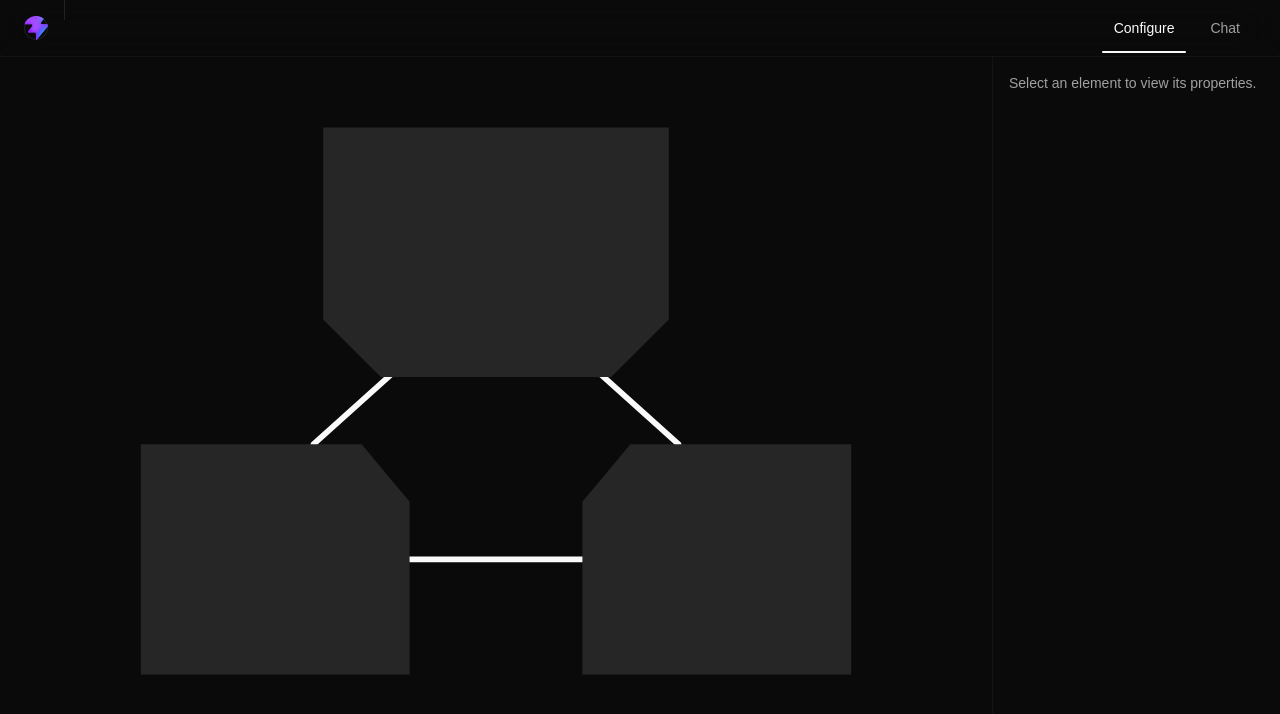
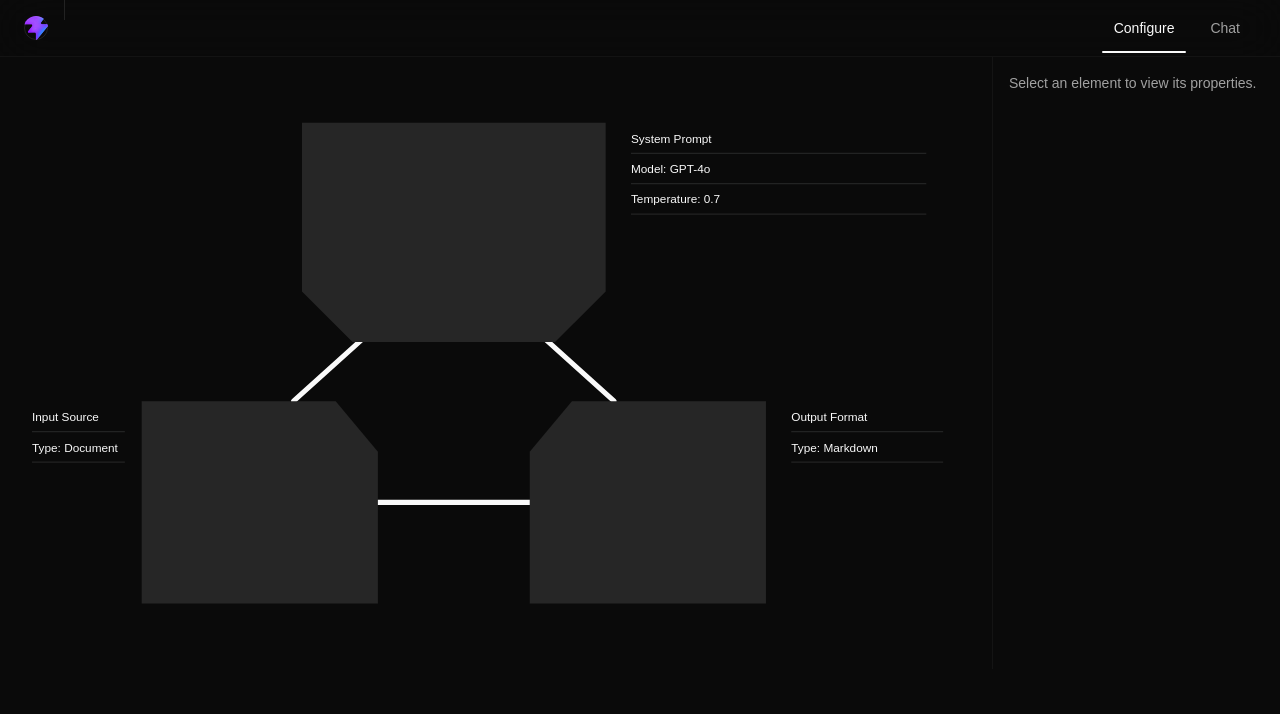
Before and after one commit to kennethyandell/cloudhacks2026, a React (Vite) app: page /configure in a window 1280 px wide. Shown: the top 714 px of the page. Built offline with nearby package versions, Linux system fonts and the light colour scheme.

Commit message:
Add text fields

```diff
--- a/src/components/configure/flow-canvas.tsx
+++ b/src/components/configure/flow-canvas.tsx
@@ -3,27 +3,78 @@ import { cn } from "@/lib/utils"
 
 export type FlowNodeId = "top" | "bottom-left" | "bottom-right"
 
+type NodeTextLines = string[]
+
 type FlowCanvasProps = {
   onNodeClick?: (nodeId: FlowNodeId) => void
   selectedNode?: FlowNodeId | null
+  nodeTexts?: Partial<Record<FlowNodeId, NodeTextLines>>
 }
 
-export function FlowCanvas({ onNodeClick, selectedNode }: FlowCanvasProps) {
+function TextLines({
+  lines,
+  x,
+  y,
+  width,
+  lineHeight = 36,
+}: {
+  lines: string[]
+  x: number
+  y: number
+  width: number
+  lineHeight?: number
+}) {
+  return (
+    <g>
+      {lines.map((text, i) => {
+        const lineY = y + i * lineHeight
+        return (
+          <g key={i}>
+            <text
+              x={x}
+              y={lineY}
+              className="fill-foreground"
+              fontSize="14"
+              fontFamily="var(--font-sans)"
+              dominantBaseline="middle"
+            >
+              {text}
+            </text>
+            <line
+              x1={x}
+              y1={lineY + lineHeight * 0.45}
+              x2={x + width}
+              y2={lineY + lineHeight * 0.45}
+              className="stroke-border"
+              strokeWidth="1.5"
+            />
+          </g>
+        )
+      })}
+    </g>
+  )
+}
+
+export function FlowCanvas({ onNodeClick, selectedNode, nodeTexts = {} }: FlowCanvasProps) {
   const [hoveredNode, setHoveredNode] = useState<FlowNodeId | null>(null)
+
+  const topLines = nodeTexts["top"] ?? []
+  const bottomLeftLines = nodeTexts["bottom-left"] ?? []
+  const bottomRightLines = nodeTexts["bottom-right"] ?? []
 
   return (
     <div className="flex flex-1 items-center justify-center p-8">
       <svg
-        viewBox="0 0 800 650"
-        className="h-full max-h-[calc(100svh-5rem)] w-full max-w-3xl"
+        viewBox="0 0 1100 650"
+        className="h-full max-h-[calc(100svh-5rem)] w-full"
         preserveAspectRatio="xMidYMid meet"
       >
         {/* Connection lines */}
         {/* Top to Bottom-Left */}
         <line
-          x1="310"
+          x1="410"
           y1="280"
-          x2="210"
+          x2="310"
           y2="370"
           className="stroke-foreground"
           strokeWidth="6"
@@ -31,9 +82,9 @@ export function FlowCanvas({ onNodeClick, selectedNode }: FlowCanvasProps) {
         />
         {/* Top to Bottom-Right */}
         <line
-          x1="490"
+          x1="590"
           y1="280"
-          x2="590"
+          x2="690"
           y2="370"
           className="stroke-foreground"
           strokeWidth="6"
@@ -41,9 +92,9 @@ export function FlowCanvas({ onNodeClick, selectedNode }: FlowCanvasProps) {
         />
         {/* Bottom-Left to Bottom-Right */}
         <line
-          x1="300"
+          x1="400"
           y1="490"
-          x2="500"
+          x2="600"
           y2="490"
           className="stroke-foreground"
           strokeWidth="6"
@@ -61,7 +112,7 @@ export function FlowCanvas({ onNodeClick, selectedNode }: FlowCanvasProps) {
           aria-label="Top node"
         >
           <path
-            d="M220,40 L580,40 L580,240 L520,300 L280,300 L220,240 Z"
+            d="M320,40 L680,40 L680,240 L620,300 L380,300 L320,240 Z"
             className={cn(
               "transition-all duration-200",
               selectedNode === "top"
@@ -72,6 +123,11 @@ export function FlowCanvas({ onNodeClick, selectedNode }: FlowCanvasProps) {
             )}
           />
         </g>
+
+        {/* Top Node Text — to the right */}
+        {topLines.length > 0 && (
+          <TextLines lines={topLines} x={710} y={60} width={350} />
+        )}
 
         {/* Bottom-Left Node — rectangle with top-right corner clipped */}
         <g
@@ -84,7 +140,7 @@ export function FlowCanvas({ onNodeClick, selectedNode }: FlowCanvasProps) {
           aria-label="Bottom-left node"
         >
           <path
-            d="M30,370 L260,370 L310,430 L310,610 L30,610 Z"
+            d="M130,370 L360,370 L410,430 L410,610 L130,610 Z"
             className={cn(
               "transition-all duration-200",
               selectedNode === "bottom-left"
@@ -95,6 +151,11 @@ export function FlowCanvas({ onNodeClick, selectedNode }: FlowCanvasProps) {
             )}
           />
         </g>
+
+        {/* Bottom-Left Node Text — to the left */}
+        {bottomLeftLines.length > 0 && (
+          <TextLines lines={bottomLeftLines} x={0} y={390} width={110} />
+        )}
 
         {/* Bottom-Right Node — rectangle with top-left corner clipped */}
         <g
@@ -107,7 +168,7 @@ export function FlowCanvas({ onNodeClick, selectedNode }: FlowCanvasProps) {
           aria-label="Bottom-right node"
         >
           <path
-            d="M490,430 L540,370 L770,370 L770,610 L490,610 Z"
+            d="M590,430 L640,370 L870,370 L870,610 L590,610 Z"
             className={cn(
               "transition-all duration-200",
               selectedNode === "bottom-right"
@@ -118,6 +179,11 @@ export function FlowCanvas({ onNodeClick, selectedNode }: FlowCanvasProps) {
             )}
           />
         </g>
+
+        {/* Bottom-Right Node Text — to the right */}
+        {bottomRightLines.length > 0 && (
+          <TextLines lines={bottomRightLines} x={900} y={390} width={180} />
+        )}
       </svg>
     </div>
   )
--- a/src/routes/_app/configure.tsx
+++ b/src/routes/_app/configure.tsx
@@ -54,10 +54,17 @@ function ConfigureContent() {
     })
   }
 
+  const nodeTexts = {
+    "top": ["System Prompt", "Model: GPT-4o", "Temperature: 0.7"],
+    "bottom-left": ["Input Source", "Type: Document"],
+    "bottom-right": ["Output Format", "Type: Markdown"],
+  } as const
+
   return (
     <FlowCanvas
       selectedNode={selectedNode}
       onNodeClick={handleNodeClick}
+      nodeTexts={nodeTexts}
     />
   )
 }
```
